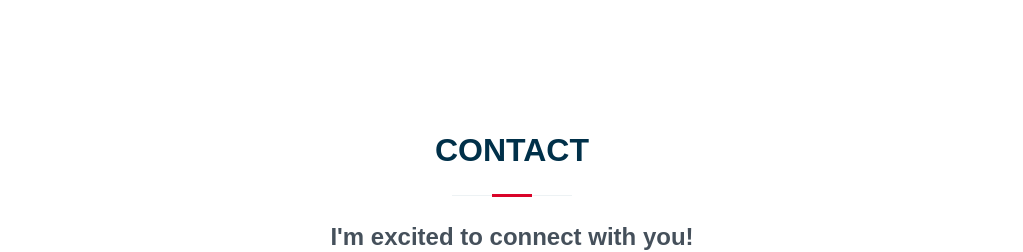
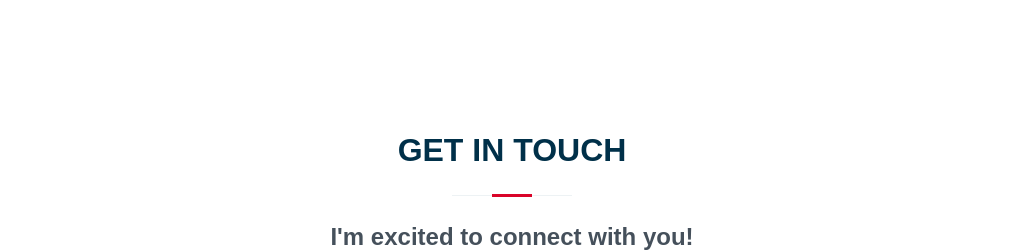
Before and after one commit to remarshal/marshal-rocks-react, a React (Create React App) app: page / in a window 1280 px wide. Shown: the part 2920-3172 px from the top of the page, without its empty margins (128-1151 px from the left). Built offline with nearby package versions, Linux system fonts and the light colour scheme; a web font is replaced by a local one.

Commit message:
css colors

```diff
--- a/src/Components/Contact.jsx
+++ b/src/Components/Contact.jsx
@@ -8,7 +8,7 @@ const Contact = () => {
         <div>
             <section id='contact'>
                 <div className="section-title">
-                    <h2>Contact</h2>
+                    <h2>Get in Touch</h2>
                     <h4>I'm excited to connect with you!</h4>
                     <div className='section--headshot'>
                         <img src={headshot} className="contact--headshot" alt="marshal headshot" />
--- a/src/Components/contact.css
+++ b/src/Components/contact.css
@@ -4,7 +4,7 @@
 }
 
 .contact--headshot {
-    width: 400px;
+    width: 450px;
     border-radius: 50%;
     padding: 30px;
 
--- a/src/index.css
+++ b/src/index.css
@@ -13,8 +13,10 @@
     --color-primary-variant: #ff001e;
     --color-primary-light: #fdf4f6;
     --color-pale: #eefaff;
+    --color-pale-varient: #ddf4ff
     --color-mid: #8D99AE;
     --color-dark: #003049;
+    --color-accent: #7bb7e0
     --color-link: #0000FF;
     --color-link-hover: #067ded;
     --color-success: #008000;
```
